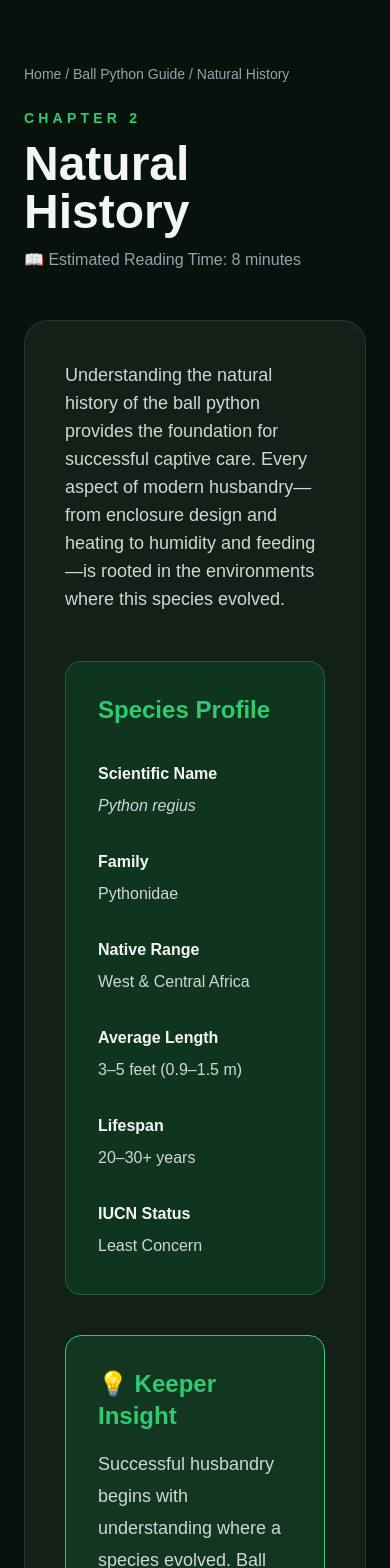
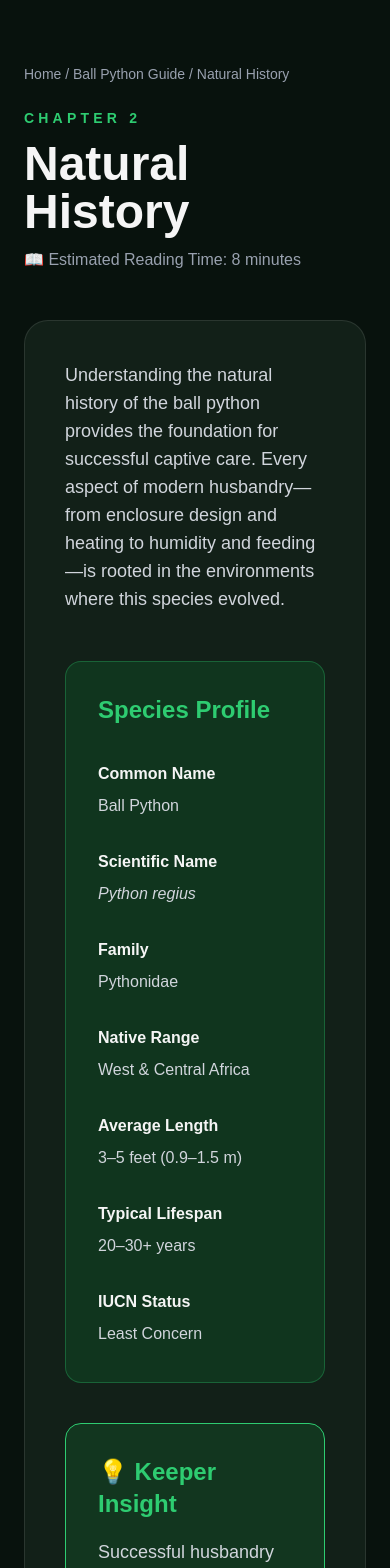
Before and after one commit to scalesandtailsrescue72-star/scaleswiki, a Next.js app: page /guides/ball-python/natural-history in a window 390 px wide. Shown: the top 1568 px of the page. Built offline with nearby package versions, Linux system fonts and the light colour scheme.

Commit message:
Add reusable SpeciesProfile component

```diff
--- /dev/null
+++ b/app/components/callouts/SpeciesProfile.tsx
@@ -0,0 +1,68 @@
+interface SpeciesProfileProps {
+  commonName: string;
+  scientificName: string;
+  family: string;
+  nativeRange: string;
+  lifespan: string;
+  averageLength: string;
+  iucn: string;
+}
+
+export default function SpeciesProfile({
+  commonName,
+  scientificName,
+  family,
+  nativeRange,
+  lifespan,
+  averageLength,
+  iucn,
+}: SpeciesProfileProps) {
+  return (
+    <section className="mt-12 rounded-2xl border border-[#2ECC71]/30 bg-[#10351E] p-8">
+
+      <h2 className="text-2xl font-bold text-[#2ECC71]">
+        Species Profile
+      </h2>
+
+      <div className="mt-8 grid gap-6 md:grid-cols-2">
+
+        <div>
+          <h3 className="font-semibold">Common Name</h3>
+          <p className="text-gray-300">{commonName}</p>
+        </div>
+
+        <div>
+          <h3 className="font-semibold">Scientific Name</h3>
+          <p className="italic text-gray-300">{scientificName}</p>
+        </div>
+
+        <div>
+          <h3 className="font-semibold">Family</h3>
+          <p className="text-gray-300">{family}</p>
+        </div>
+
+        <div>
+          <h3 className="font-semibold">Native Range</h3>
+          <p className="text-gray-300">{nativeRange}</p>
+        </div>
+
+        <div>
+          <h3 className="font-semibold">Average Length</h3>
+          <p className="text-gray-300">{averageLength}</p>
+        </div>
+
+        <div>
+          <h3 className="font-semibold">Typical Lifespan</h3>
+          <p className="text-gray-300">{lifespan}</p>
+        </div>
+
+        <div>
+          <h3 className="font-semibold">IUCN Status</h3>
+          <p className="text-gray-300">{iucn}</p>
+        </div>
+
+      </div>
+
+    </section>
+  );
+}
--- a/app/guides/ball-python/natural-history/page.tsx
+++ b/app/guides/ball-python/natural-history/page.tsx
@@ -3,6 +3,7 @@ import KeeperInsight from "@/app/components/callouts/KeeperInsight";
 import VetPerspective from "@/app/components/callouts/VetPerspective";
 import CommonMistake from "@/app/components/callouts/CommonMistake";
 import WhyThisMatters from "@/app/components/callouts/WhyThisMatters";
+import SpeciesProfile from "@/app/components/callouts/SpeciesProfile";
 
 export default function NaturalHistoryPage() {
   return (
@@ -21,43 +22,15 @@ export default function NaturalHistoryPage() {
         rooted in the environments where this species evolved.
       </p>
 
-      <section className="mt-12 rounded-2xl border border-[#2ECC71]/30 bg-[#10351E] p-8">
-        <h2 className="text-2xl font-bold text-[#2ECC71]">
-          Species Profile
-        </h2>
-
-        <div className="mt-8 grid gap-6 md:grid-cols-2">
-          <div>
-            <h3 className="font-semibold">Scientific Name</h3>
-            <p className="italic text-gray-300">Python regius</p>
-          </div>
-
-          <div>
-            <h3 className="font-semibold">Family</h3>
-            <p className="text-gray-300">Pythonidae</p>
-          </div>
-
-          <div>
-            <h3 className="font-semibold">Native Range</h3>
-            <p className="text-gray-300">West & Central Africa</p>
-          </div>
-
-          <div>
-            <h3 className="font-semibold">Average Length</h3>
-            <p className="text-gray-300">3–5 feet (0.9–1.5 m)</p>
-          </div>
-
-          <div>
-            <h3 className="font-semibold">Lifespan</h3>
-            <p className="text-gray-300">20–30+ years</p>
-          </div>
-
-          <div>
-            <h3 className="font-semibold">IUCN Status</h3>
-            <p className="text-gray-300">Least Concern</p>
-          </div>
-        </div>
-      </section>
+      <SpeciesProfile
+  commonName="Ball Python"
+  scientificName="Python regius"
+  family="Pythonidae"
+  nativeRange="West & Central Africa"
+  averageLength="3–5 feet (0.9–1.5 m)"
+  lifespan="20–30+ years"
+  iucn="Least Concern"
+/>
 
       <KeeperInsight>
         Successful husbandry begins with understanding where a species evolved.
```
